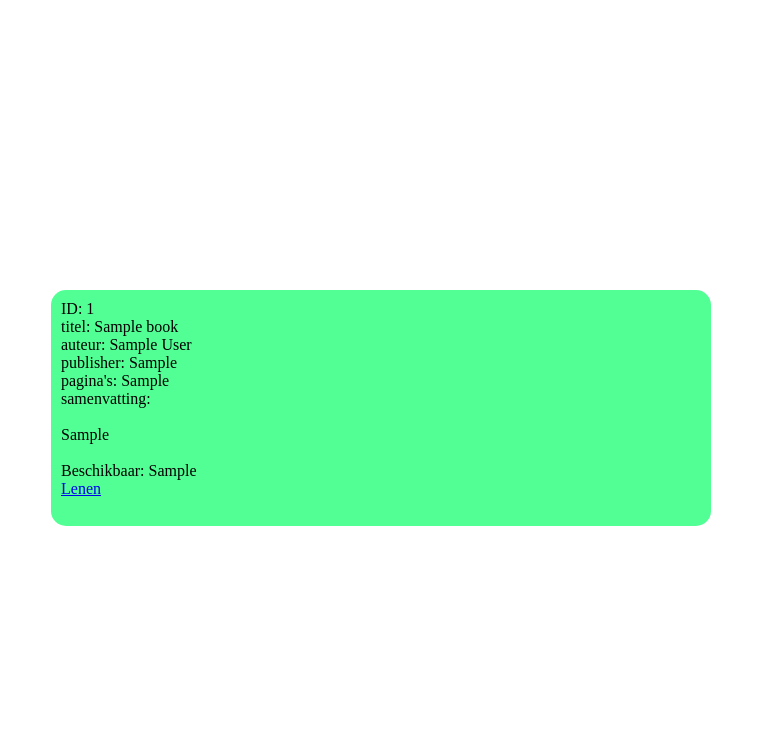
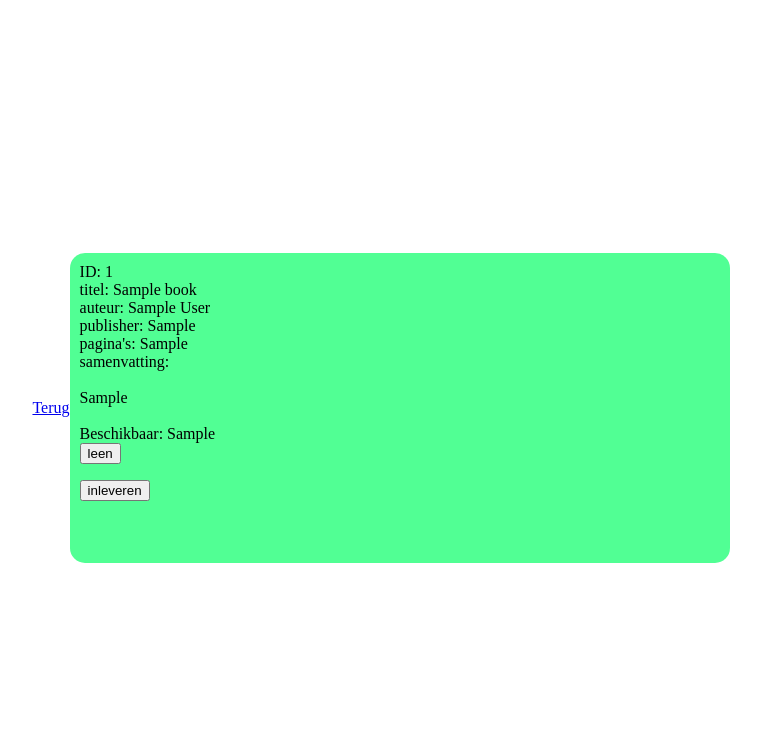
Before and after one commit to Enzo200509/Bibilotheek, a PHP site: page /detail.php?id=1 in a window 1280 px wide. Shown: the top 741 px of the page, without its empty margins (267-1028 px from the left). Run offline with PHP 8.4, Linux system fonts and the light colour scheme; tables that the repository leaves empty or names only in its code hold one stand-in row (values such as "Sample post"); data that the repository does not hold is empty.

Commit message:
Add files via upload

```diff
--- a/login/books.php
+++ b/login/books.php
@@ -1,7 +1,7 @@
 <?php include 'config.php';?>
 
 <main>
-    <a href="../opdracht_1/admin/inlog.php">Inloggen</a>
+    <a href="welcome.php">Terug</a>
     <h1>Boeken</h1>
     <!-- alles voor de Koop nu gedeelte -->
     <?php
@@ -16,8 +16,6 @@
             while ($liqry->fetch()) {
     ?>
                 <div class="container-books">
-                    <?php echo "ID: ", $ID ?>
-                    <br>
                     <?php echo "titel: ", $title ?>
                     <br>
                     <?php echo "auteur: ", $author ?>
--- a/login/detail.php
+++ b/login/detail.php
@@ -1,16 +1,18 @@
 <?php
-include 'config.php';
+include ('config.php');
 $id = $_GET["id"];
+// echo $id
 ?>
 <html>
-
+<a href="books.php">Terug</a>
 <head>
-    <title></title>
+    <title>detail</title>
     <link rel="stylesheet" href="style2.css">
 </head>
 
 <body>
-    <?php $liqry = $conn->prepare("SELECT id, title, author,  publisher, pages, overview, lend FROM books WHERE id = $id");
+    <?php
+    $liqry = $conn->prepare("SELECT id, title, author,  publisher, pages, overview, lend FROM books WHERE id = $id");
     if ($liqry === false) {
         trigger_error(mysqli_error($conn));
     } else {
@@ -33,9 +35,11 @@ $id = $_GET["id"];
                     <br>
                     <?php echo "samenvatting: <br> <br> ", $overview ?>
                     <br>
-                    <?php echo "<br>   Beschikbaar: ", $lend ?>
+                    <?php echo "<br> Beschikbaar: ", $lend ?>
                     <br>
-                    <a href="../opdracht_1/leen.php?id=<?php echo $ID ?>">Lenen</a>
+                    <form method="post"><input type="submit" value="leen" name="submit"></form>
+                    <form method="post"><input type="submit" value="inleveren" name="inleveren"></form>
+
                     <br>
                     <br>
                 </div>
@@ -48,3 +52,31 @@ $id = $_GET["id"];
 </body>
 
 </html>
+
+<?php
+if(isset($_POST["submit"]) !="" ) {
+    $liqry = $conn->prepare("UPDATE `books` SET `lend`= 0 WHERE id=$id");
+    if ($liqry === false) {
+        trigger_error(mysqli_error($conn));
+    } else {
+        // $liqry->bind_param('s', $categoryName, $categoryDescription);
+        $liqry->execute();
+
+
+        $liqry->close();
+    }
+}
+
+if(isset($_POST["inleveren"]) !="" ) {
+    $liqry = $conn->prepare("UPDATE `books` SET `lend`= 1 WHERE id=$id");
+    if ($liqry === false) {
+        trigger_error(mysqli_error($conn));
+    } else {
+        // $liqry->bind_param('s', $categoryName, $categoryDescription);
+        $liqry->execute();
+
+
+        $liqry->close();
+    }
+}
+?>
```
